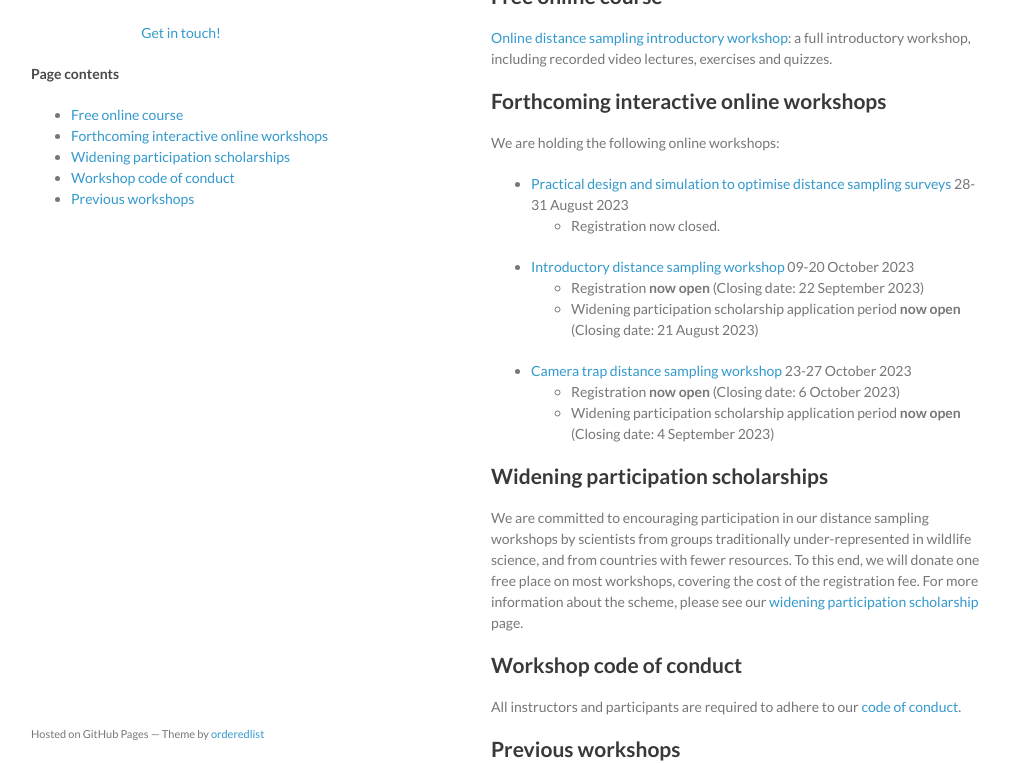
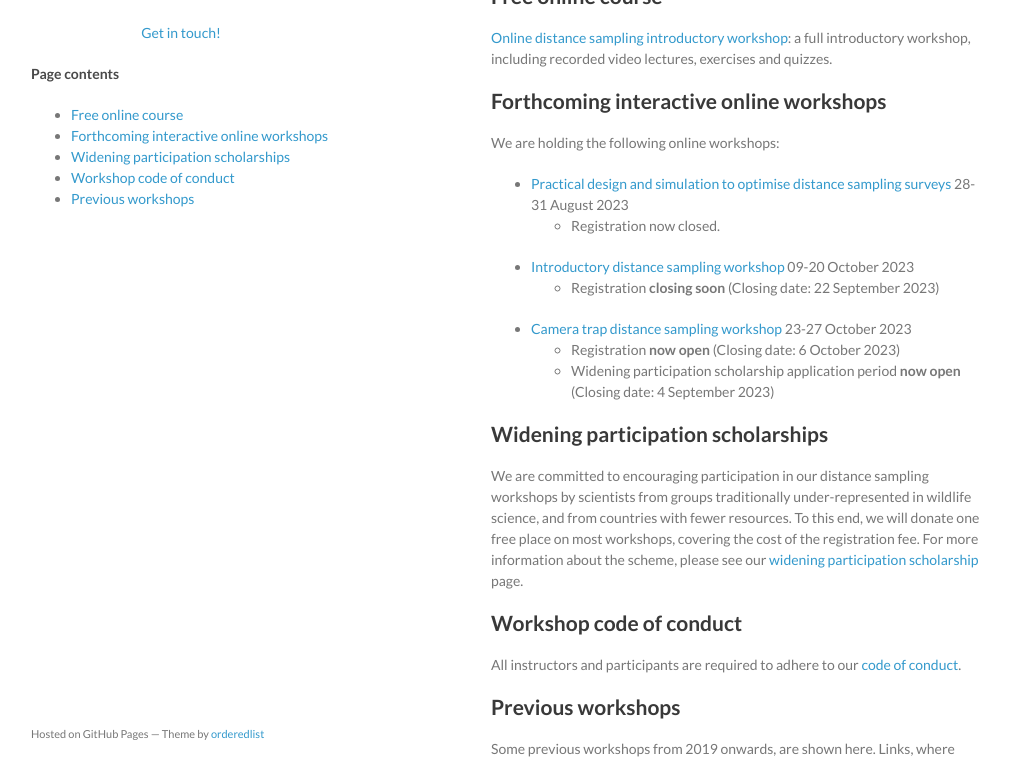
Before and after one commit to distanceworkshops/distanceworkshops.github.io, a Jekyll site: the page built from index.md, in a window 1280 px wide and 900 px high, cut to the strip 137-900 px from the top of the window. Shown: the whole strip, without its empty margins (129-1139 px from the left). Built offline with Jekyll 4.4.1, drawn with Linux system fonts in a browser that asks for light colours.

Commit message:
Update index.md

```diff
--- a/index.md
+++ b/index.md
@@ -18,8 +18,7 @@ We are holding the following online workshops:
 - [Practical design and simulation to optimise distance sampling surveys](https://workshops.distancesampling.org/design-aug-2023) 28-31 August 2023
   - Registration now closed.
 - [Introductory distance sampling workshop](intro-oct-2023) 09-20 October 2023
-  - Registration **now open** (Closing date: 22 September 2023)
-  - Widening participation scholarship application period **now open** (Closing date: 21 August 2023)
+  - Registration **closing soon** (Closing date: 22 September 2023)
 - [Camera trap distance sampling workshop](ctds-oct-2023) 23-27 October 2023
   - Registration **now open** (Closing date: 6 October 2023)
   - Widening participation scholarship application period **now open** (Closing date: 4 September 2023)
```
